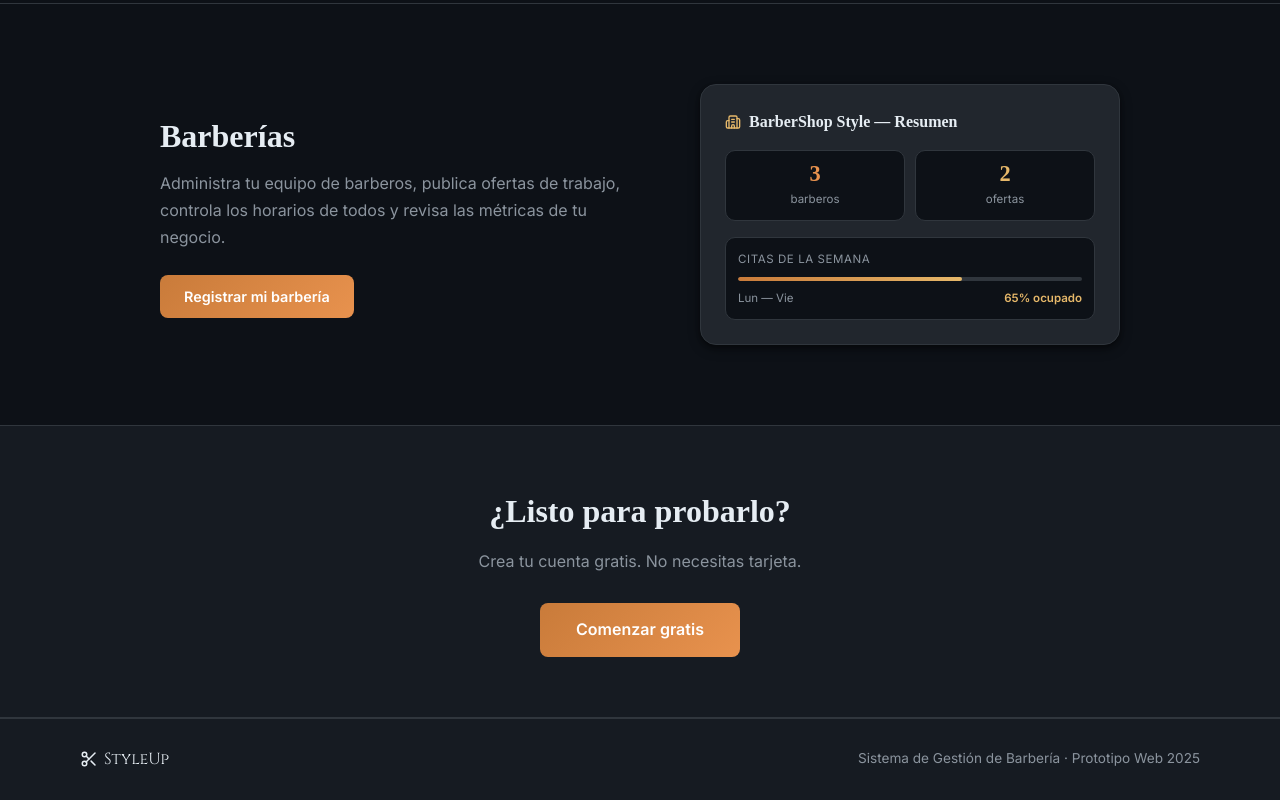
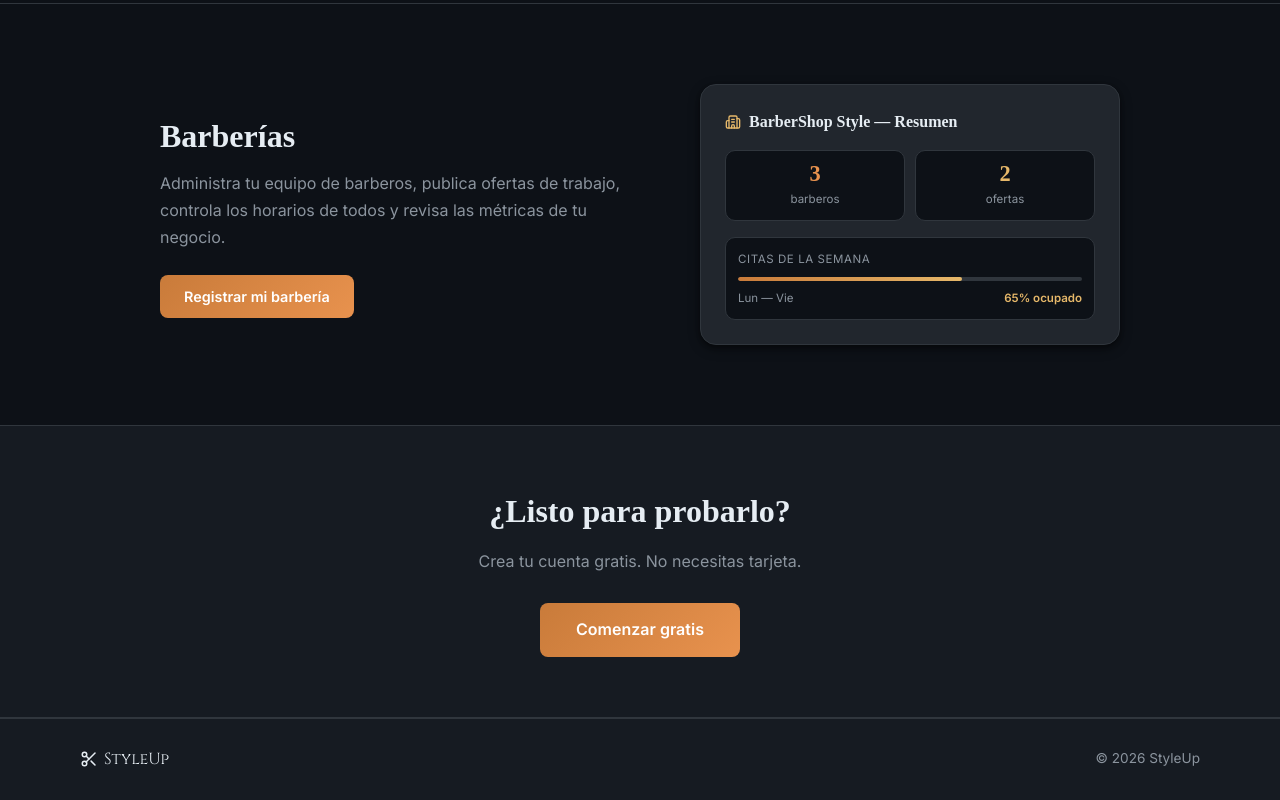
Before and after one commit to j4gg-0531/styleup-react, a React (Vite) app: page / in a window 1280 px wide. Shown: the part 1505-2305 px from the top of the page. Built offline with nearby package versions, Linux system fonts and the light colour scheme.

Commit message:
style: reemplazar texto del footer en Landing

```diff
--- a/src/pages/Landing.jsx
+++ b/src/pages/Landing.jsx
@@ -312,7 +312,7 @@ export default function Landing() {
         <div className="footer-brand" style={{ display: 'flex', alignItems: 'center', gap: 6 }}>
           <Scissors size={18} /> StyleUp
         </div>
-        <div>Sistema de Gestión de Barbería · Prototipo Web 2025</div>
+        <div>© 2026 StyleUp</div>
       </footer>
     </>
   );
```
